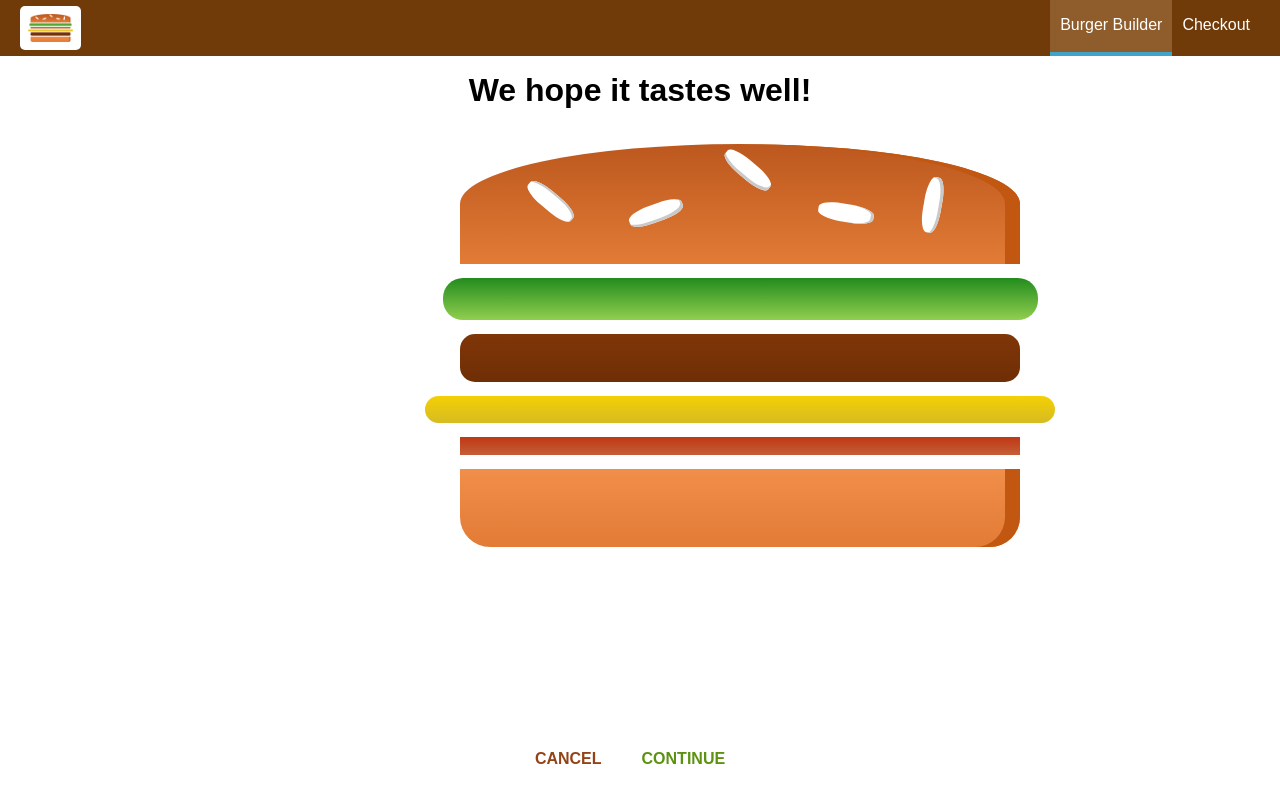
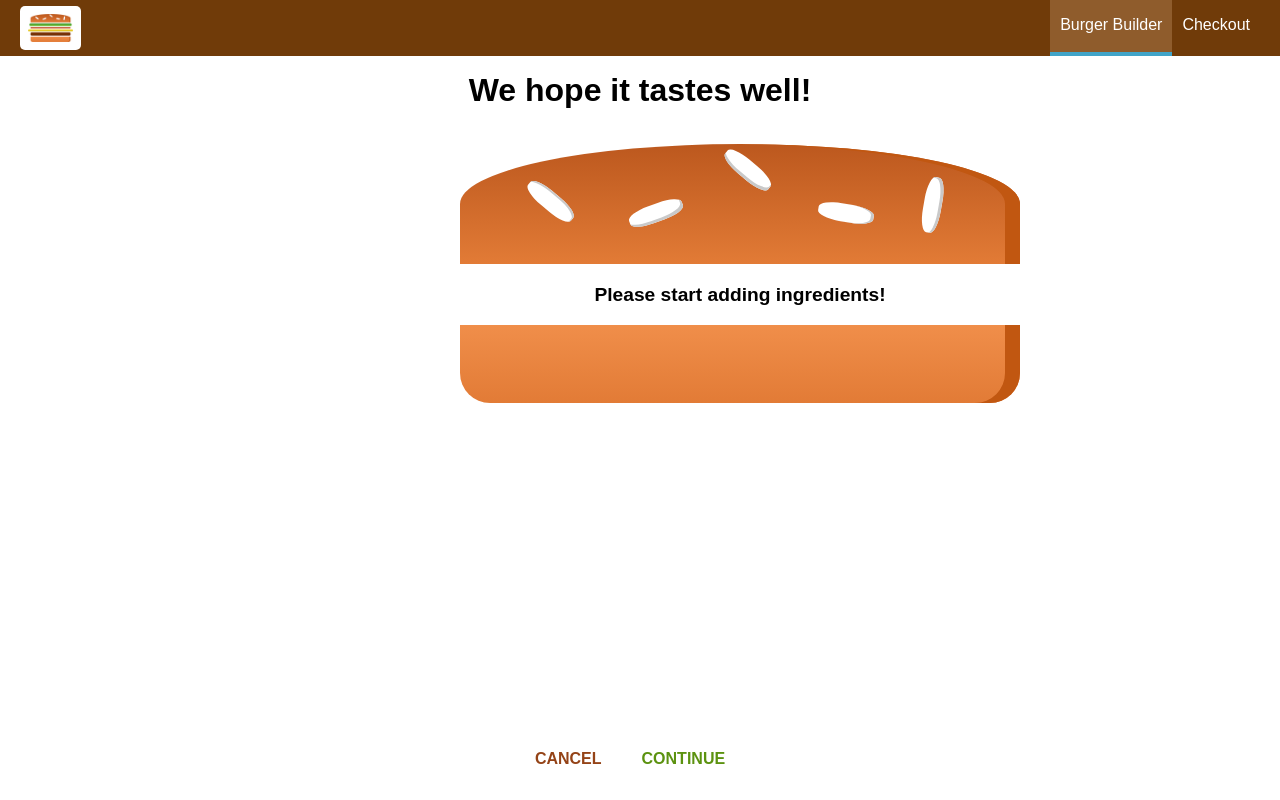
Before and after one commit to TPullen21/react-bb, a React app: page /checkout in a window 1280 px wide. Built offline with nearby package versions, Linux system fonts and the light colour scheme.

Commit message:
Added query parameters

```diff
--- a/src/components/Order/CheckoutSummary/CheckoutSummary.js
+++ b/src/components/Order/CheckoutSummary/CheckoutSummary.js
@@ -13,10 +13,10 @@
             </div>
             <Button
                 btnType="Danger"
-                clicked>CANCEL</Button>
+                clicked={props.checkoutCancelled}>CANCEL</Button>
             <Button
                 btnType="Success"
-                clicked>CONTINUE</Button>
+                clicked={props.checkoutContinued}>CONTINUE</Button>
         </div>
     );
 }
--- a/src/containers/BurgerBuilder/BurgerBuilder.js
+++ b/src/containers/BurgerBuilder/BurgerBuilder.js
@@ -115,7 +115,15 @@
         //     .catch( error => {
         //         this.setState( { loading: false, purchasing: false } );
         //     } );
-        this.props.history.push('/checkout');
+        const queryParams = [];
+        for (let i in this.state.ingredients) {
+            queryParams.push(encodeURIComponent(i) + '=' + encodeURIComponent(this.state.ingredients[i]));
+        }
+        const queryString = queryParams.join('&');
+        this.props.history.push({
+            pathname: '/checkout',
+            search: '?' + queryString
+        });
     }
 
     render () {
--- a/src/containers/Checkout/Checkout.js
+++ b/src/containers/Checkout/Checkout.js
@@ -12,10 +12,31 @@
         }
     }
 
+    componentDidMount() {
+        const query = new URLSearchParams(this.props.location.search);
+        const ingredients = {};
+        for (let param of query.entries()) {
+            // ['salad', '1']
+            ingredients[param[0]] = +param[1];
+        }
+        this.setState({ingredients: ingredients});
+    }
+
+    checkoutCancelledHandler = () => {
+        this.props.history.goBack();
+    }
+
+    checkoutContinuedHandler = () => {
+        this.props.history.replace('/checkout/contact-data');
+    }
+
     render() {
         return (
             <div>
-                <CheckoutSummary ingredients={this.state.ingredients}/>
+                <CheckoutSummary
+                    ingredients={this.state.ingredients}
+                    checkoutCancelled={this.checkoutCancelledHandler}
+                    checkoutContinued={this.checkoutContinuedHandler}/>
             </div>
         );
     }
```
